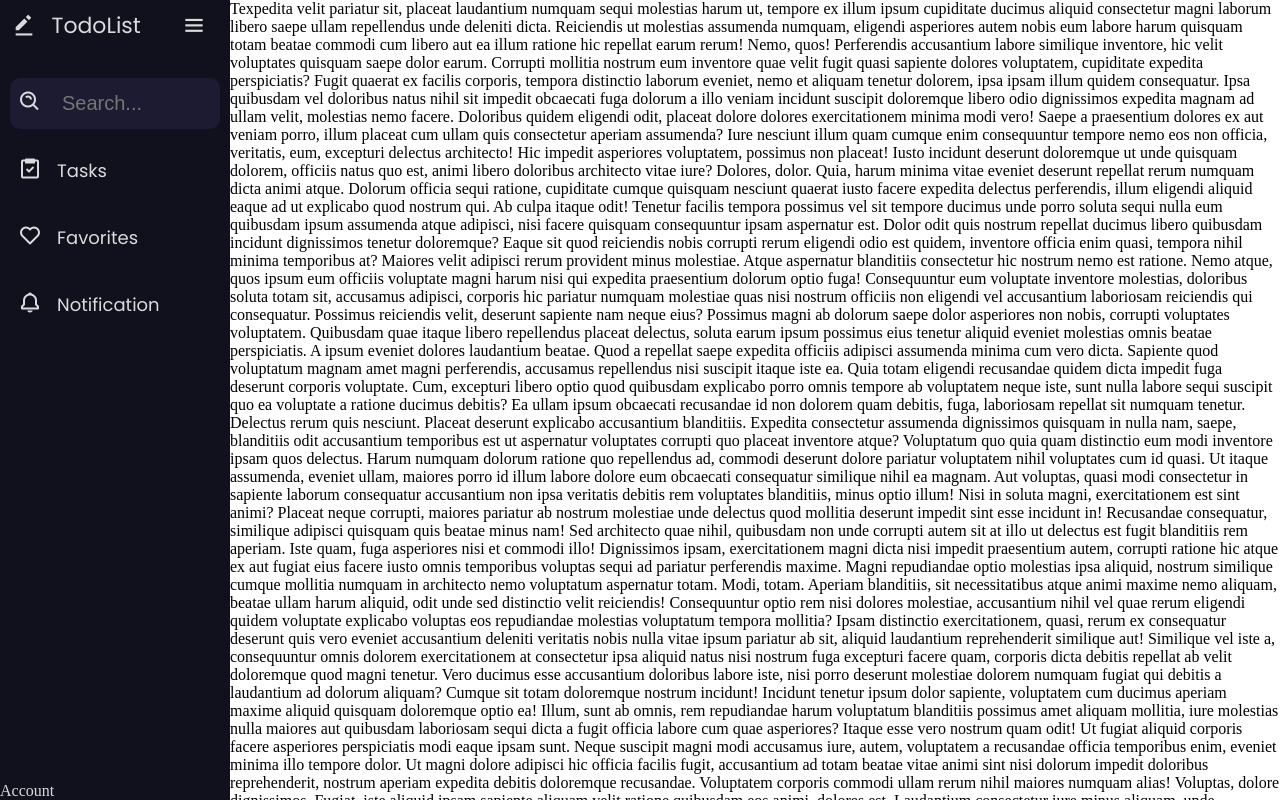
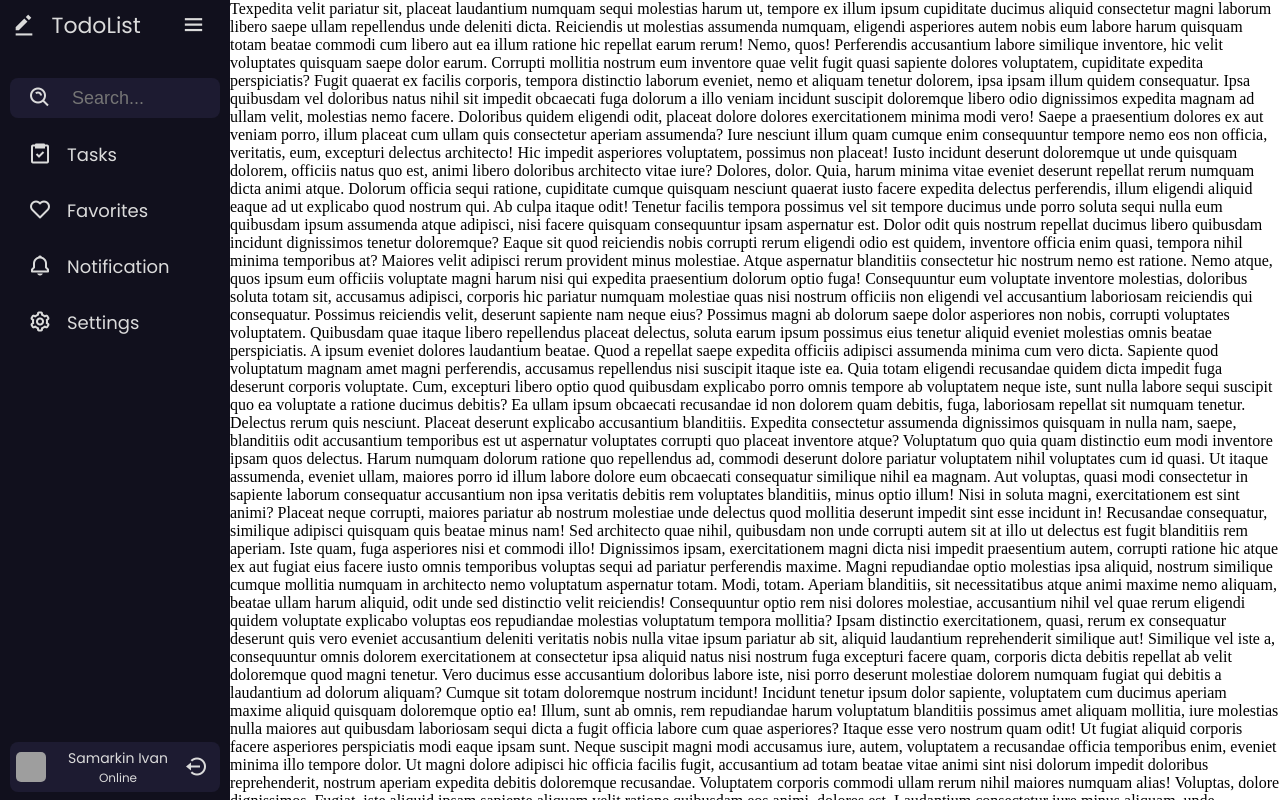
Before and after one commit to SiAvMaAnR/NotesReact, a React (Create React App) app: page / in a window 1280 px wide. Both pictures are taken after a click on the icon 35 px from the left and 25 px from the top of the page. Shown: the top 800 px of the page. Built offline with nearby package versions, Linux system fonts and the light colour scheme; grey boxes are pictures that could not be loaded.

Commit message:
Sidebar succesfull

```diff
--- a/src/components/Sidebar/Sidebar.jsx
+++ b/src/components/Sidebar/Sidebar.jsx
@@ -35,7 +35,7 @@ const Sidebar = (props) => {
                                 <i className="bx bx-search-alt"></i>
                             </div>
                             <div className={styles["search"]}>
-                                <input type="text" placeholder="Search..."/>
+                                <input type="text" placeholder="Search..." />
                             </div>
                         </div>
                     </div>
@@ -63,9 +63,33 @@ const Sidebar = (props) => {
                             <div className={styles["title"]}>Notification</div>
                         </Link>
                     </div>
+                    <div className={styles["sb-content-element"]}>
+                        <Link to="" className={styles["sb-content-link"]}>
+                            <div className={styles["icon"]}>
+                                <i className="bx bx-cog"></i>
+                            </div>
+                            <div className={styles["title"]}>Settings</div>
+                        </Link>
+                    </div>
                 </div>
 
-                <div className={styles["sidebar-account"]}>Account</div>
+                <div className={styles["sidebar-account"]}>
+                    <div className={styles["person"]}>
+                        <div className={styles["image"]}>
+                            <img
+                                src="https://images.pexels.com/photos/4553036/pexels-photo-4553036.jpeg?cs=srgb&dl=pexels-roman-odintsov-4553036.jpg&fm=jpg"
+                                alt="person"
+                            />
+                        </div>
+                        <div className={styles["info"]}>
+                            <div className={styles["name"]}>Samarkin Ivan</div>
+                            <div className={styles["status"]}>Online</div>
+                        </div>
+                    </div>
+                    <div className={styles["logout"]}>
+                        <i className="bx bx-log-out-circle"></i>
+                    </div>
+                </div>
             </div>
 
             <div className={styles["page-content"]}>{props.children}</div>
--- a/src/components/Sidebar/Sidebar.module.css
+++ b/src/components/Sidebar/Sidebar.module.css
@@ -44,6 +44,7 @@
     font-size: 22px;
     display: none;
     cursor: pointer;
+    user-select: none;
 }
 
 .sidebar.active .sidebar-header .sidebar-brand {
@@ -71,7 +72,6 @@
     display: flex;
     align-items: center;
     cursor: pointer;
-    border-radius: 5px;
 }
 
 .sidebar .sidebar-header .sidebar-btn:hover {
@@ -84,6 +84,10 @@
 }
 
 .sidebar.active .sidebar-header .sidebar-btn {
+    transition: all 0.5s ease;
+}
+
+.sidebar.active .sidebar-header .sidebar-btn:hover {
     transform: rotate(180deg);
     transition: all 0.5s ease;
 }
@@ -96,9 +100,6 @@
     justify-content: stretch;
     overflow-y: auto;
     font-family: "Poppins", sans-serif;
-}
-
-.sidebar.active .sidebar-content {
 }
 
 .sidebar .sidebar-content::-webkit-scrollbar {
@@ -123,7 +124,13 @@
     color: rgb(219, 219, 219);
     text-decoration: none;
     flex-grow: 1;
-    border-radius: 10px;
+    border-radius: 8px;
+}
+
+.sidebar.active .sidebar-content .sb-content-element .sb-content-link,
+.sidebar.active .sidebar-content .sb-content-element .sb-content-btn {
+    transition: all 0.5s ease;
+    padding: 0 10px;
 }
 
 .sidebar .sidebar-content .sb-content-element .sb-content-btn {
@@ -133,11 +140,9 @@
 
 .sidebar .sidebar-content .sb-content-element .sb-content-link:hover,
 .sidebar .sidebar-content .sb-content-element .sb-content-btn:hover {
-    background: white;
+    transition: all 0.5s ease;
+    background: rgb(219, 219, 219);
     color: black;
-}
-
-.sidebar.active .sidebar-content .sb-content-element .sb-content-link {
 }
 
 .sidebar .sidebar-content .sb-content-element .sb-content-link .title,
@@ -166,14 +171,13 @@
 
 .sidebar .sidebar-content .sb-content-element .sb-content-btn .search input {
     height: 30px;
-    width: 150px;
+    width: 140px;
     border-radius: 5px;
     background: transparent;
-    font-size: 20px;
+    font-size: 18px;
     border: transparent;
     padding: 2px 5px;
-    color:rgb(219, 219, 219);
-
+    color: rgb(219, 219, 219);
 }
 
 .sidebar .sidebar-content .sb-content-element .sb-content-btn .search:hover,
@@ -183,18 +187,93 @@
 
 .sidebar .sidebar-content .sb-content-element .sb-content-link .icon,
 .sidebar .sidebar-content .sb-content-element .sb-content-btn .icon {
+    display: flex;
+    justify-content: center;
     padding: 8px 8px;
     font-size: 24px;
+    transition: all 1.0s ease;
 }
 
-.sidebar.active .sidebar-content .sb-content-element .sb-content-link .icon {
+.sidebar .sidebar-content .sb-content-element:hover .sb-content-link .icon,
+.sidebar .sidebar-content .sb-content-element:hover .sb-content-btn .icon {
+    transform: rotate(360deg);
+    transition: all 0.5s ease;
 }
 
 .sidebar .sidebar-account {
+    display: flex;
+    justify-content: space-around;
+    align-items: stretch;
+    flex: 0 0 50px;
+    min-height: 50px;
+    margin: 8px 5px;
+    border-radius: 8px;
+    background: #1d1b31;
+    transition: all 0.5s ease;
+}
+
+.sidebar .sidebar-account:hover {
+    background: rgb(219, 219, 219);
+    color: #11101d;
+    transition: all 0.5s ease;
 }
 
 .sidebar.active .sidebar-account {
+    margin: 8px 10px;
 }
 
-.page-content {
+.sidebar .sidebar-account .person {
+    display: none;
+    justify-content: space-between;
 }
+
+.sidebar.active .sidebar-account .person {
+    display: flex;
+}
+
+.sidebar .sidebar-account .person .image {
+    display: flex;
+    flex-direction: column;
+    justify-content: center;
+}
+
+.sidebar .sidebar-account .person .image img {
+    cursor: pointer;
+    width: 30px;
+    height: 30px;
+    margin: 2px;
+    object-fit: cover;
+    border-radius: 5px;
+    overflow: hidden;
+}
+
+.sidebar .sidebar-account .person .info {
+    align-self: center;
+    margin-left: 20px;
+    display: flex;
+    flex-wrap: nowrap;
+    white-space: nowrap;
+    justify-content: center;
+    flex-direction: column;
+    align-items: center;
+    font-family: "Poppins", sans-serif;
+    width: 100%;
+}
+
+.sidebar .sidebar-account .person .info .name {
+    font-size: 14px;
+}
+
+.sidebar .sidebar-account .person .info .status {
+    font-size: 12px;
+    user-select: none;
+}
+
+.sidebar .sidebar-account .logout {
+    display: flex;
+    justify-content: center;
+    flex-direction: column;
+    padding: 8px 8px;
+    font-size: 24px;
+    cursor: pointer;
+}
```
Also changed, not shown: src/styles/wallhaven-477pv4.jpg (added).
